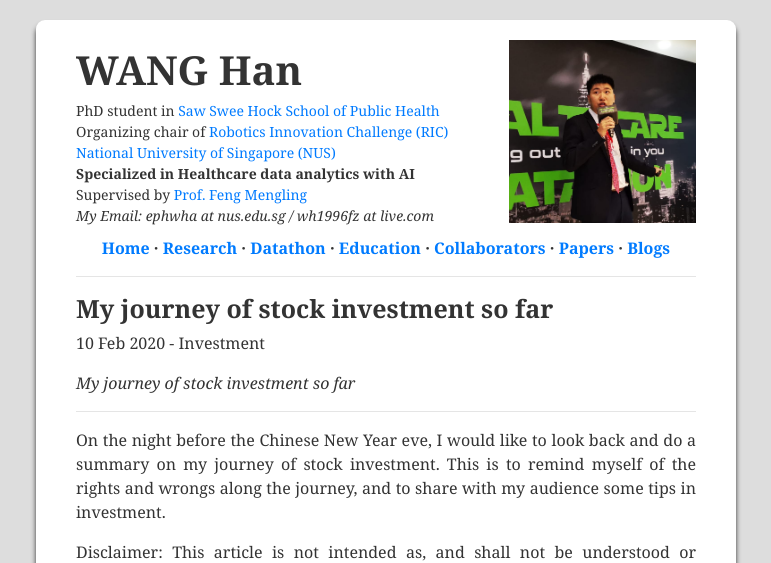
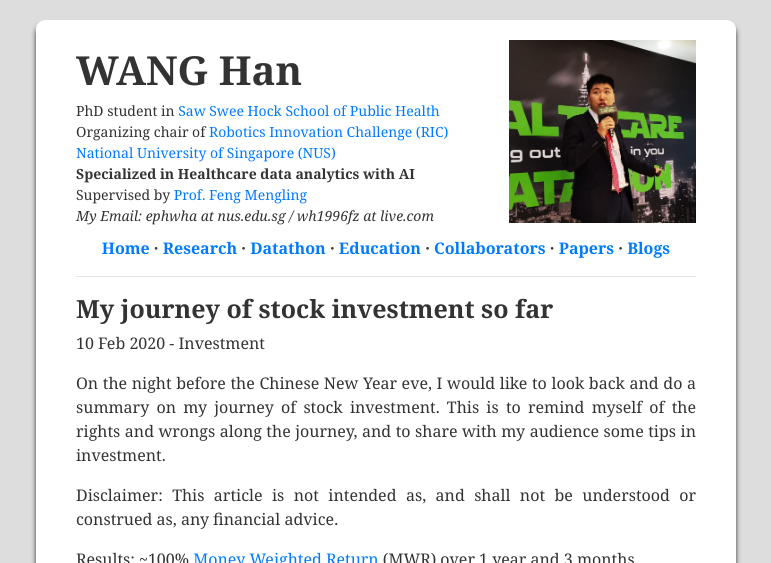
Before and after one commit to Hans0124SG/Hans0124SG.github.io, a Jekyll site: the page built from _posts/2020-02-10-My-journey-of-stock-investment-so-far.md, in a window 1280 px wide and 900 px high, cut to the strip 0-563 px from the top of the window. Shown: the whole strip, without its empty margins (254-1025 px from the left). Built offline with Jekyll 4.4.1, drawn with Linux system fonts in a browser that asks for light colours; comment, search, counter and statistics services are not loaded.

Commit message:
update investment blog part 1

```diff
--- a/_posts/2020-02-10-My-journey-of-stock-investment-so-far.md
+++ b/_posts/2020-02-10-My-journey-of-stock-investment-so-far.md
@@ -7,10 +7,6 @@ published: true
 ---
 
 <style>body {text-align: justify}</style>
-
-*My journey of stock investment so far*
-
-------
 
 On the night before the Chinese New Year eve, I would like to look back and do a summary on my journey of stock investment. This is to remind myself of the rights and wrongs along the journey, and to share with my audience some tips in investment.
 
```
